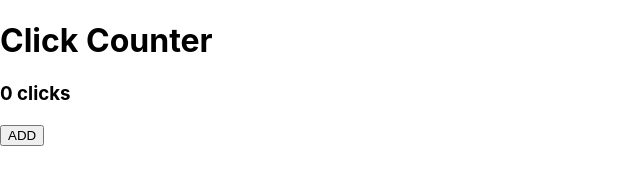
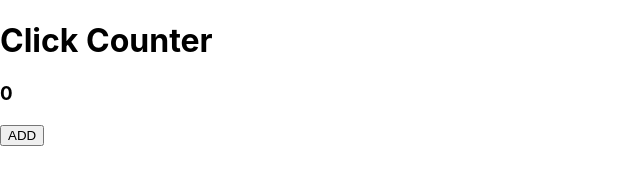
Before and after one commit to lnardon/ReactTesting, a React (Create React App) app: page / in a window 1280 px wide. Shown: the top 172 px of the page, without its empty margins (0-640 px from the left). Built offline with nearby package versions, Linux system fonts and the light colour scheme.

Commit message:
🚀 Finish ClickCounter tests

```diff
--- a/src/components/ClickCounter/index.js
+++ b/src/components/ClickCounter/index.js
@@ -6,8 +6,10 @@ function ClickCounter() {
   return (
     <div data-test="componentCounter">
       <h1>Click Counter</h1>
-      <h3>{counter} clicks</h3>
-      <button onClick={() => setCounter(counter + 1)}>ADD</button>
+      <h3 data-test="count">{counter}</h3>
+      <button data-test="btn" onClick={() => setCounter(counter + 1)}>
+        ADD
+      </button>
     </div>
   );
 }
```
Also changed, not shown: 1 other file (tests, documents, lock files or other folders).
